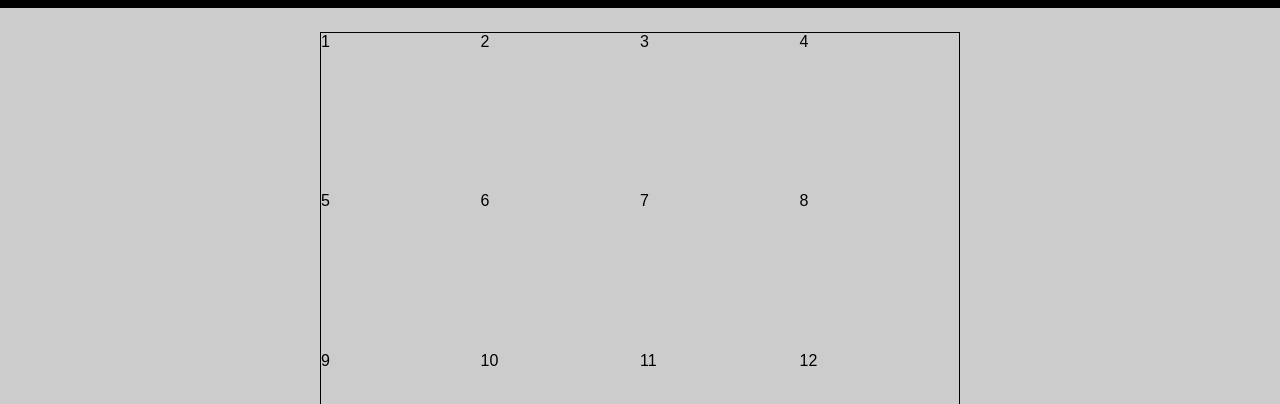
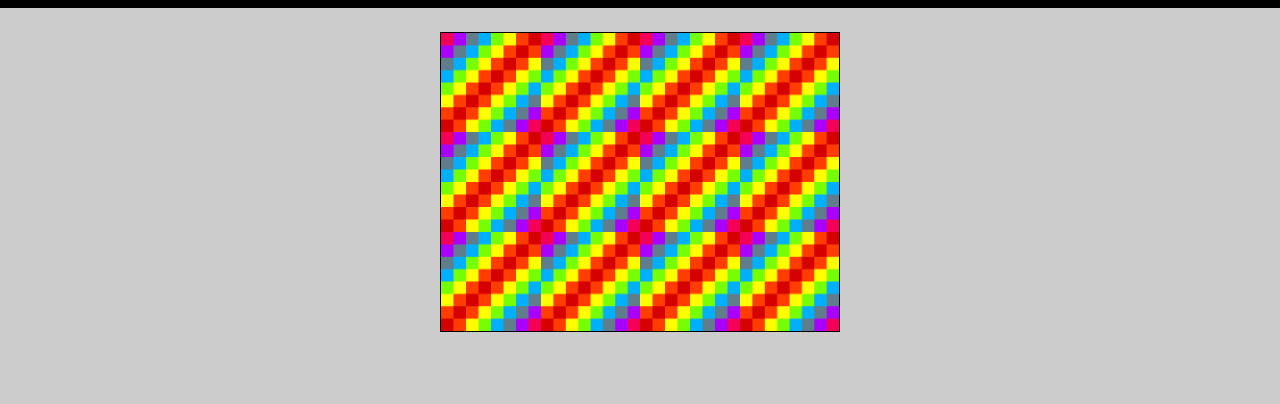
Before and after one commit to bmhan319/Memory-Game2, a plain HTML site: page index.html in a window 1280 px wide. Shown: the part 42-446 px from the top of the page. Drawn offline with Linux system fonts and the light colour scheme.

Commit message:
added top of cards on game load

```diff
--- a/game.js
+++ b/game.js
@@ -0,0 +1,30 @@
+const cards = [
+  { name:"cheeseburger", src:"cheeseburger.png", id:1 },
+  { name:"cheeseburger", src:"cheeseburger.png", id:2 },
+  { name:"fries", src:"fries.png", id:3 },
+  { name:"fries", src:"fries.png", id:4 },
+  { name:"hotdog", src:"hotdog.png", id:5 },
+  { name:"hotdog", src:"hotdog.png", id:6 },
+  { name:"ice cream", src:"ice-cream.png", id:7 },
+  { name:"ice cream", src:"ice-cream.png", id:8 },
+  { name:"milkshake", src:"milshake.png", id:9 },
+  { name:"milkshake", src:"milshake.png", id:10 },
+  { name:"pizza", src:"pizza", id:11 },
+  { name:"pizza", src:"pizza", id:12 },
+]
+
+window.addEventListener('load', () => {
+  for (let i = 0; i < cards.length; i++) {
+    const gameBoard = document.querySelector('.gameBoard')
+    let topCard = document.createElement('div')
+    topCard.innerHTML = '<img class="topCard" src="/images/blank.png" alt="top of card">'
+    gameBoard.appendChild(topCard)
+    window.addEventListener('click', flipCard)
+  }
+
+
+  function flipCard() {
+    console.log("hi")
+  }
+
+})
--- a/index.html
+++ b/index.html
@@ -13,20 +13,7 @@
     <h3>Message:</h3>
   </header>
 
-  <div class="gameBoard">
-    <div>1</div>
-    <div>2</div>
-    <div>3</div>
-    <div>4</div>
-    <div>5</div>
-    <div>6</div>
-    <div>7</div>
-    <div>8</div>
-    <div>9</div>
-    <div>10</div>
-    <div>11</div>
-    <div>12</div>
-  </div>
+  <div class="gameBoard"></div>
 </body>
 <script src="game.js"></script>
 </html>
--- a/style.css
+++ b/style.css
@@ -28,8 +28,8 @@ body {
 
 .gameBoard {
   border: 1px solid #000;
-  width: 80vmin;
-  height: 60vmin;
+  width: 400px;
+  height: 300px;
   margin: 24px auto;
   display: flex;
   flex-wrap: wrap;
@@ -37,4 +37,10 @@ body {
 
 .gameBoard div {
   width: 25%;
+  height: 33.3333%;
 }
+
+.topCard {
+  width: 100%;
+  height: 100%;
+}
```
